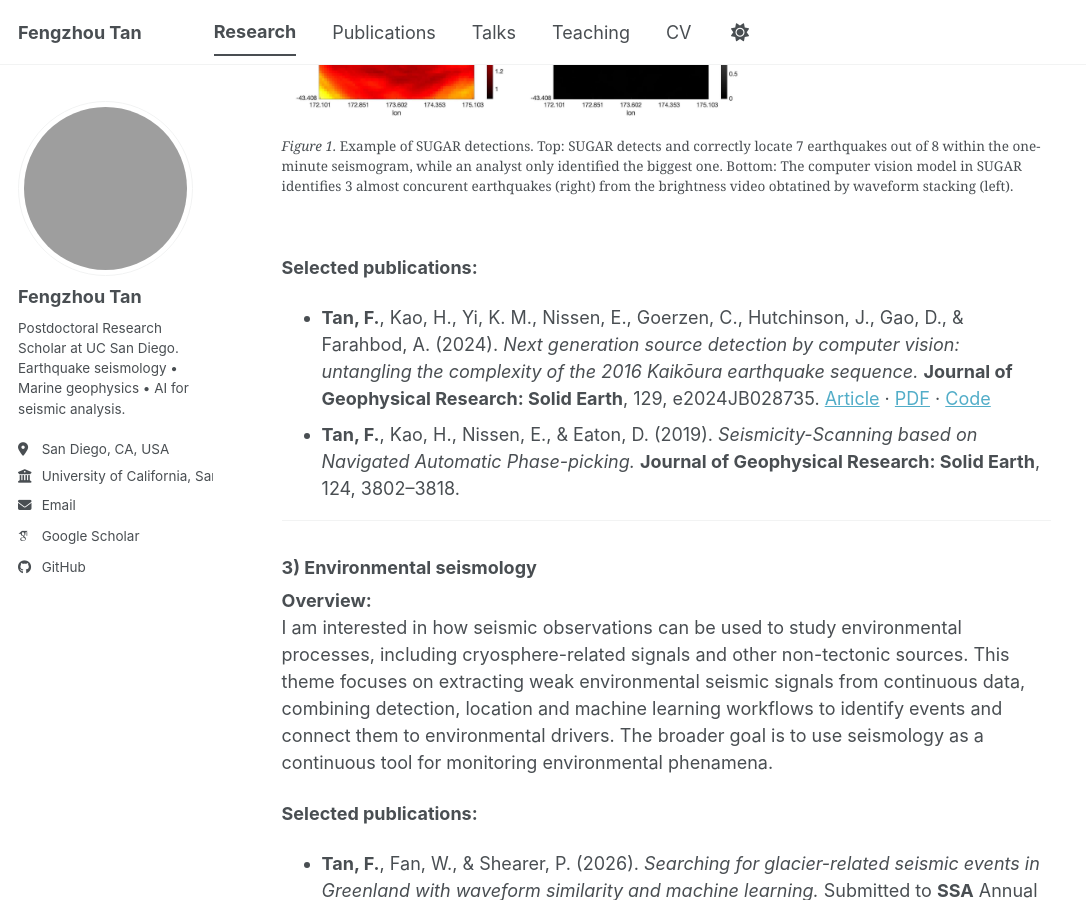
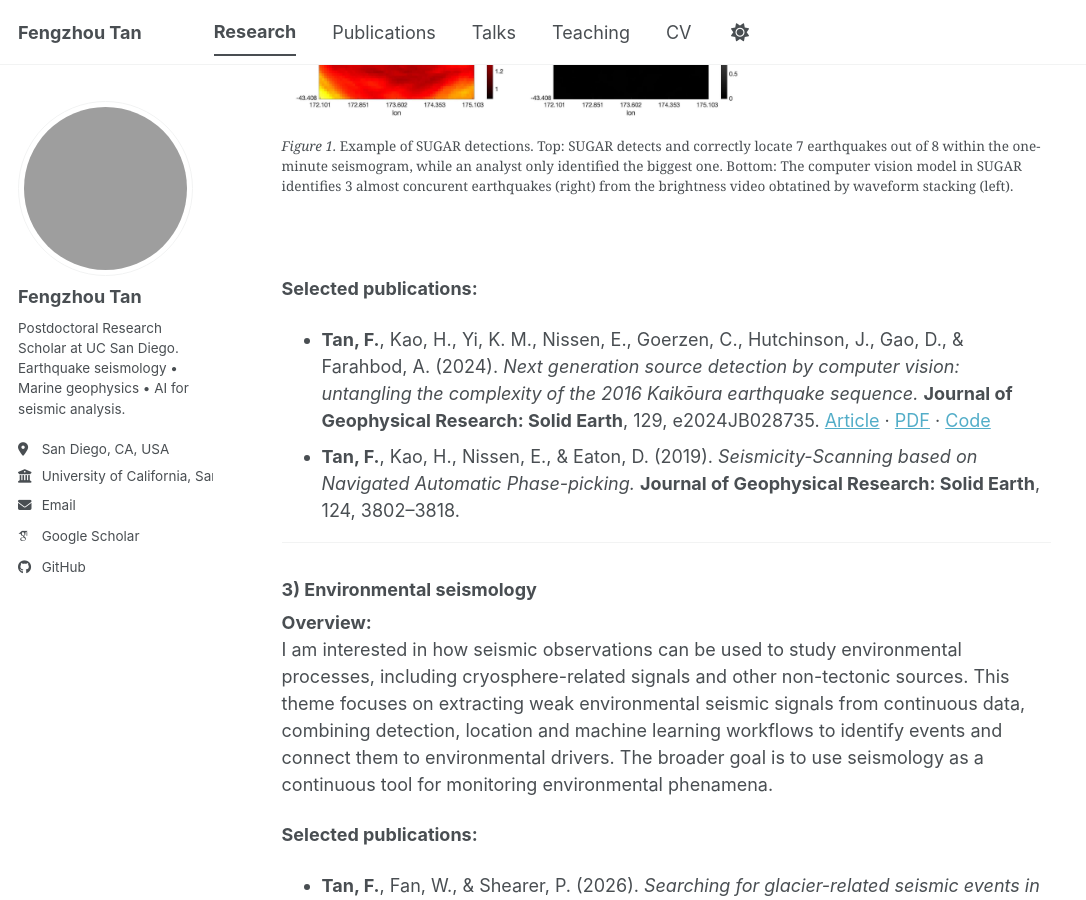
Before and after one commit to tanfengzhou/tanfengzhou.github.io, a Jekyll site: the page built from _pages/research.md, in a window 1280 px wide and 900 px high, scrolled down 1354 px. Shown: the whole window, without its empty margins (0-1086 px from the left). Built offline with Jekyll 4.4.1, drawn with Linux system fonts in a browser that asks for light colours; some web fonts are replaced; a script bundle is joined from its source files by our own code; library files that are not in the unit come from our copies; grey boxes are pictures that could not be loaded.

Commit message:
Update research.md

```diff
--- a/_pages/research.md
+++ b/_pages/research.md
@@ -33,7 +33,7 @@ I develop modern seismological and AI-based methods to study seismic signals. On
   <figcaption><em>Figure 1.</em> Example of SUGAR detections. Top: SUGAR detects and correctly locate 7 earthquakes out of 8 within the one-minute seismogram, while an analyst only identified the biggest one. Bottom: The computer vision model in SUGAR identifies 3 almost concurent earthquakes (right) from the brightness video obtatined by waveform stacking (left).</figcaption>
 </figure>
 
-<div style="height: 0.8rem;"></div>
+<div style="height: 2rem;"></div>
 
 **Selected publications:**
 - **Tan, F.**, Kao, H., Yi, K. M., Nissen, E., Goerzen, C., Hutchinson, J., Gao, D., & Farahbod, A. (2024).
```
